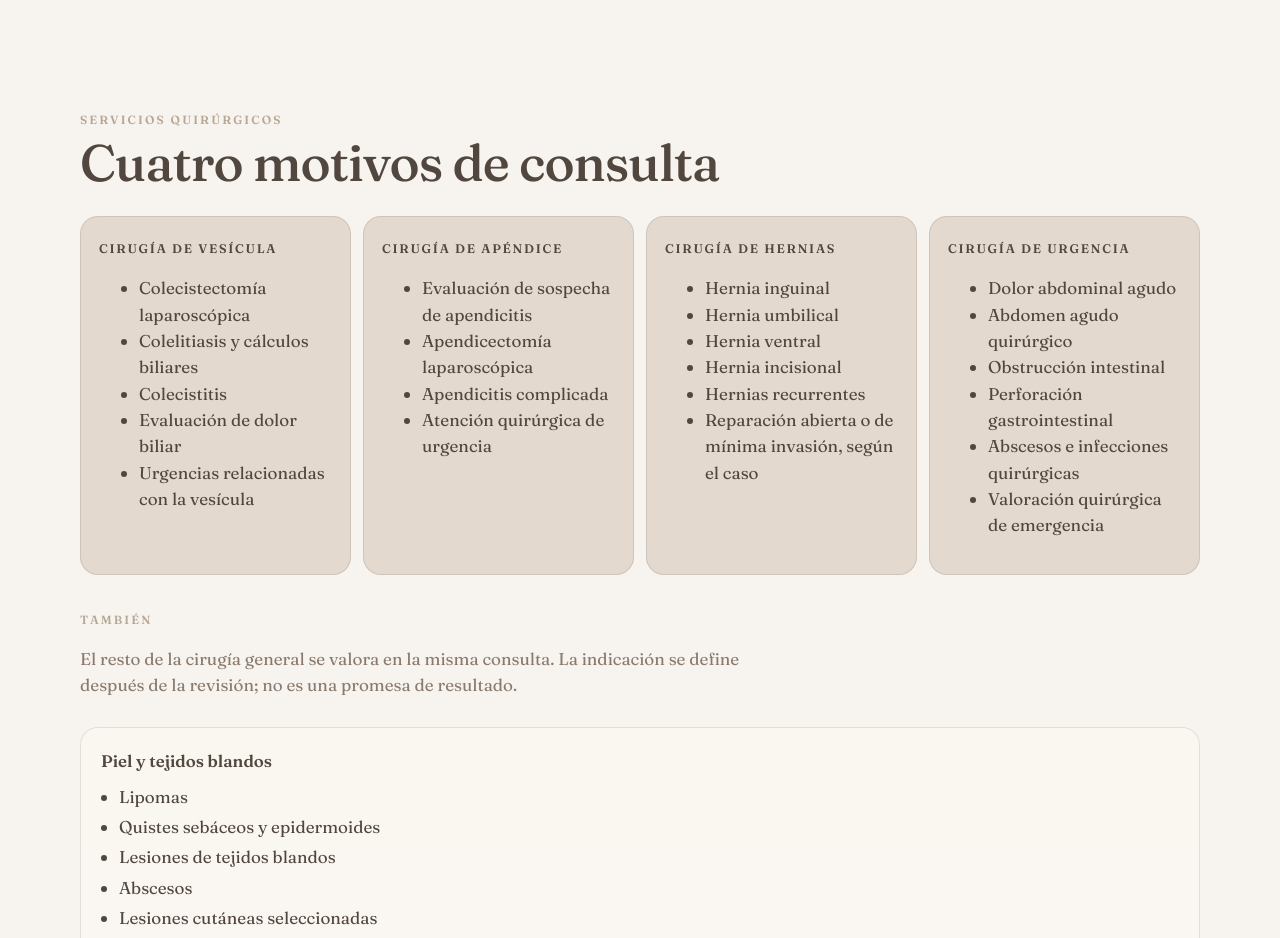
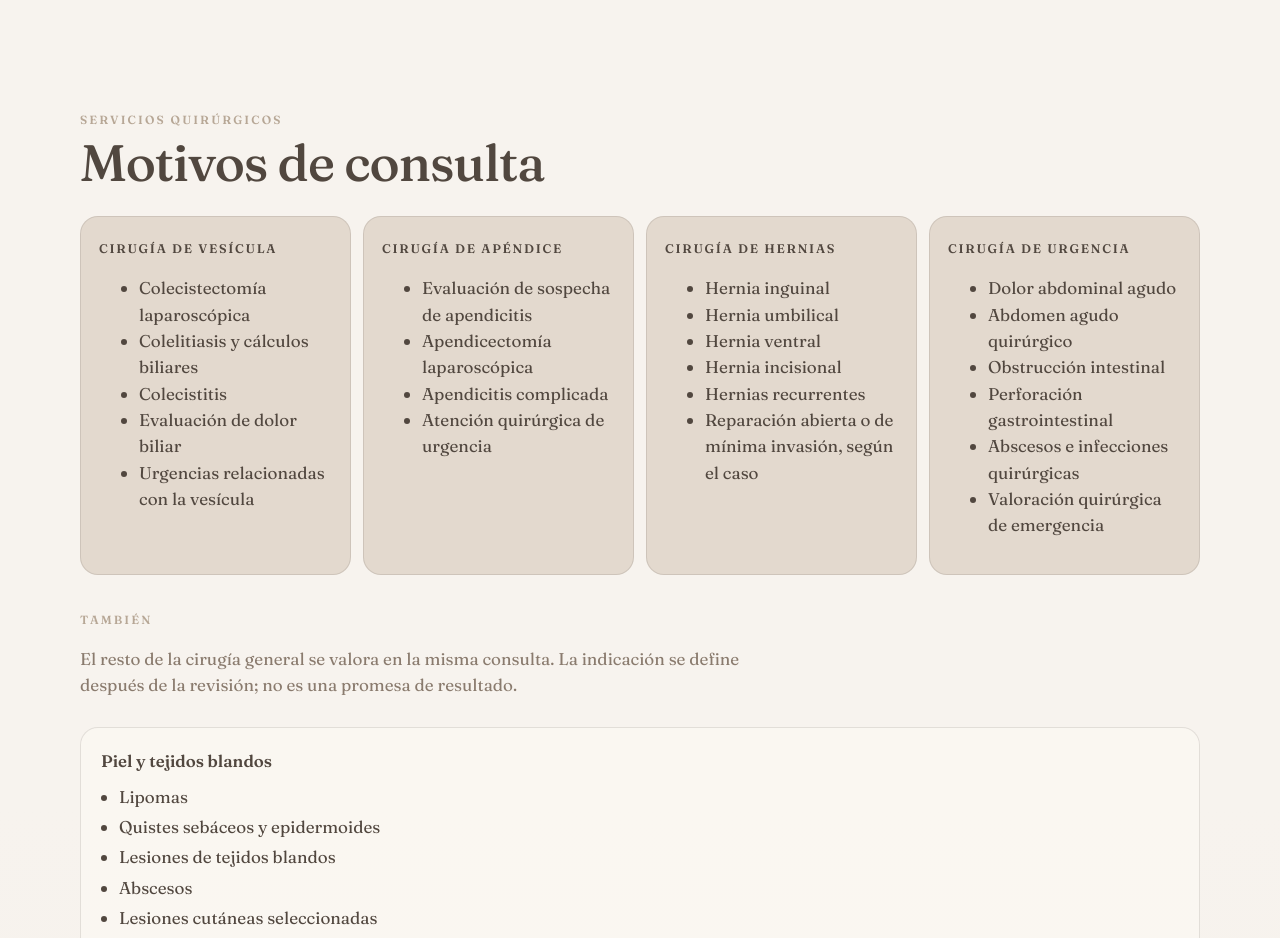
Before and after one commit to cabooneconcierge/arelttfong, a Next.js app: page / in a window 1280 px wide. Shown: the part 1840-2778 px from the top of the page. Built offline with nearby package versions, Linux system fonts and the light colour scheme.

Commit message:
Cambiar el titulo a Motivos de consulta

```diff
--- a/app/data.js
+++ b/app/data.js
@@ -86,7 +86,7 @@ export const copy = {
       "Valoración quirúrgica de emergencia"
     ],
     procEyebrow: "Servicios quirúrgicos",
-    procTitle: "Cuatro motivos de consulta",
+    procTitle: "Motivos de consulta",
     procNote: "El resto de la cirugía general se valora en la misma consulta. La indicación se define después de la revisión; no es una promesa de resultado.",
     moreEyebrow: "También",
     intlEyebrow: "Pacientes internacionales",
@@ -194,7 +194,7 @@ export const copy = {
       "Emergency surgical assessment"
     ],
     procEyebrow: "Surgical services",
-    procTitle: "Four reasons patients come in",
+    procTitle: "Reasons patients come in",
     procNote: "The rest of general surgery is assessed in the same visit. The indication is decided after review. This is not a promise of outcome.",
     moreEyebrow: "Also seen",
     intlEyebrow: "International patients",
```
